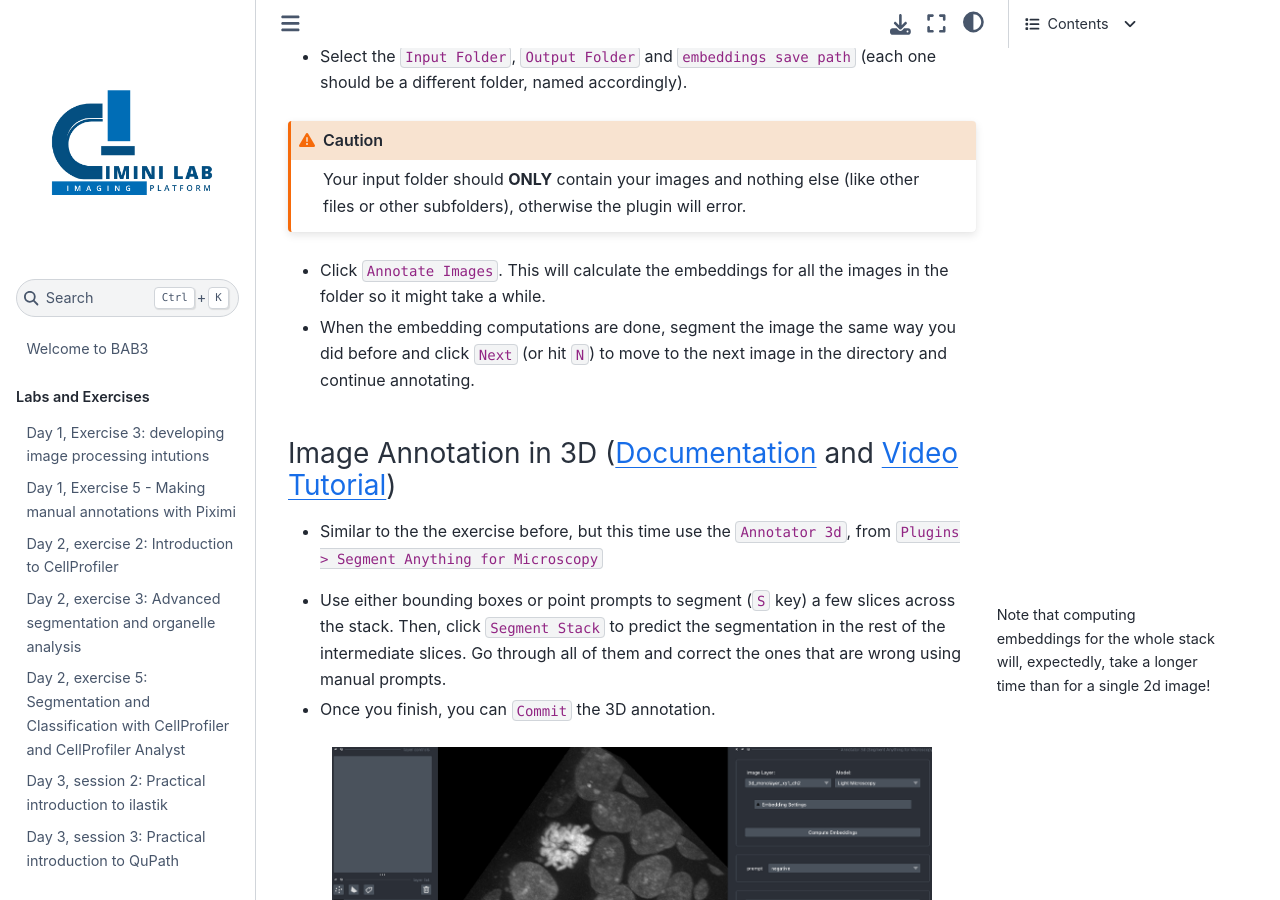
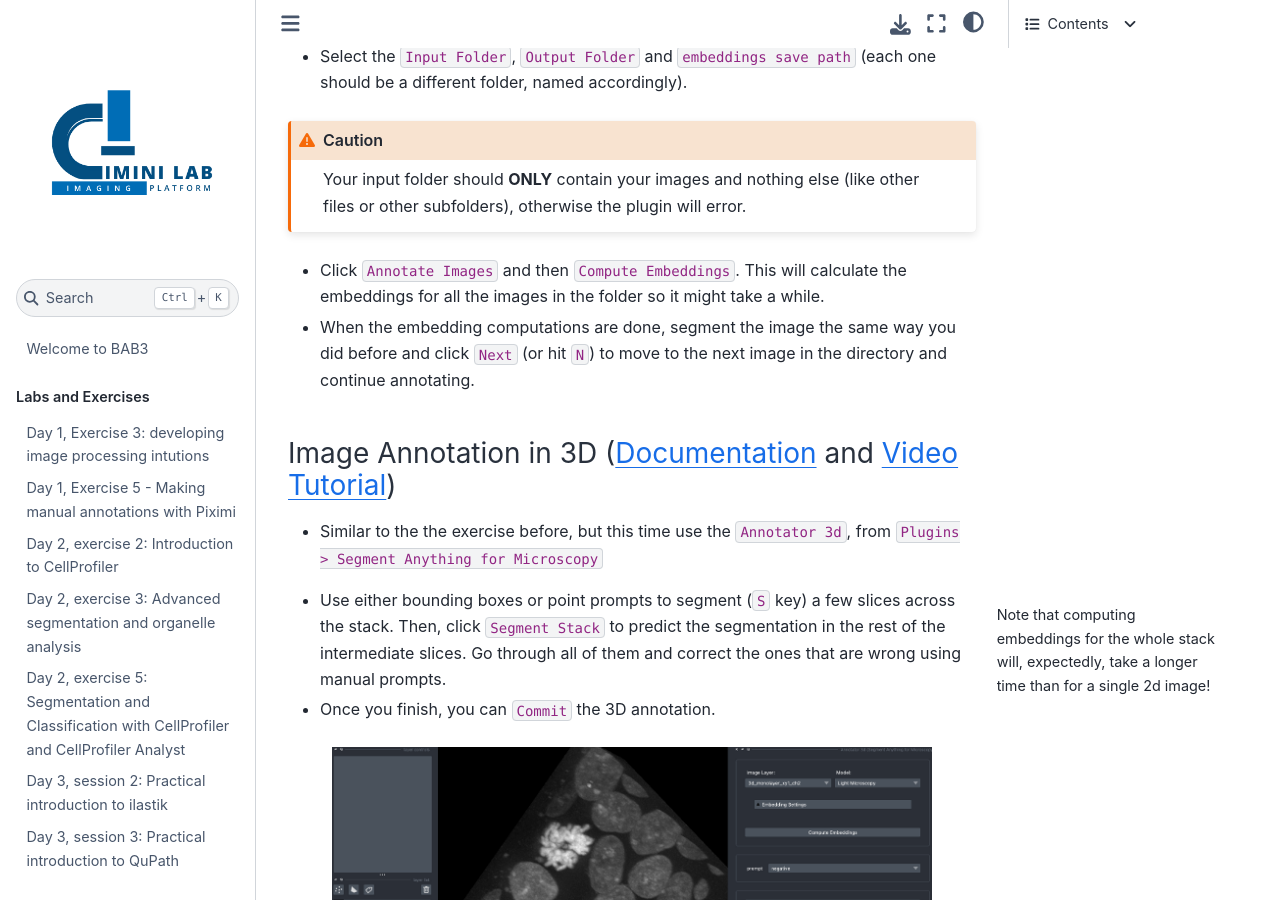
Before and after one commit to broadinstitute/BAB3, a Jupyter Book: the page built from docs/MicroSAM/MicroSAM_workshop.md, in a window 1280 px wide and 900 px high, scrolled down 3753 px. Built offline with Jupyter Book 1.0.4 settings and Sphinx 7.4.7 and the Sphinx Book theme 1.1.4, drawn with Linux system fonts in a browser that asks for light colours.

Commit message:
Update MicroSAM_workshop.md
add a small clarification

````diff
--- a/docs/MicroSAM/MicroSAM_workshop.md
+++ b/docs/MicroSAM/MicroSAM_workshop.md
@@ -106,7 +106,7 @@ Automatic segmentation
 Your input folder should **ONLY** contain your images and nothing else (like other files or other subfolders), otherwise the plugin will error.
 ```
 
-- Click `Annotate Images`. This will calculate the embeddings for all the images in the folder so it might take a while.
+- Click `Annotate Images` and then `Compute Embeddings`. This will calculate the embeddings for all the images in the folder so it might take a while.
 
 - When the embedding computations are done, segment the image the same way you did before and click `Next` (or hit `N`) to move to the next image in the directory and continue annotating.
 
````
